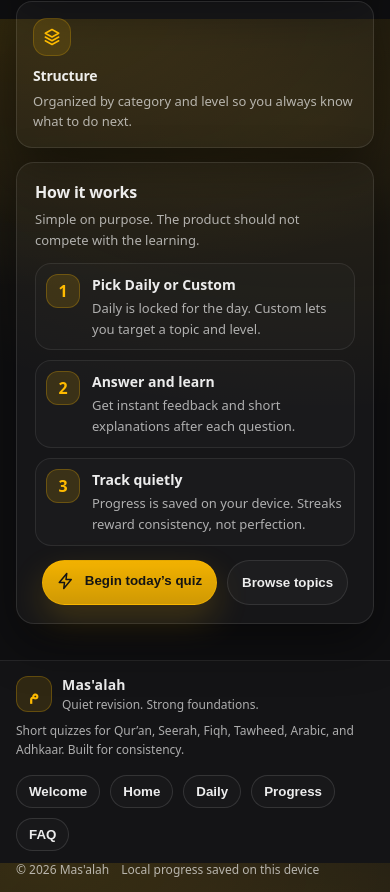
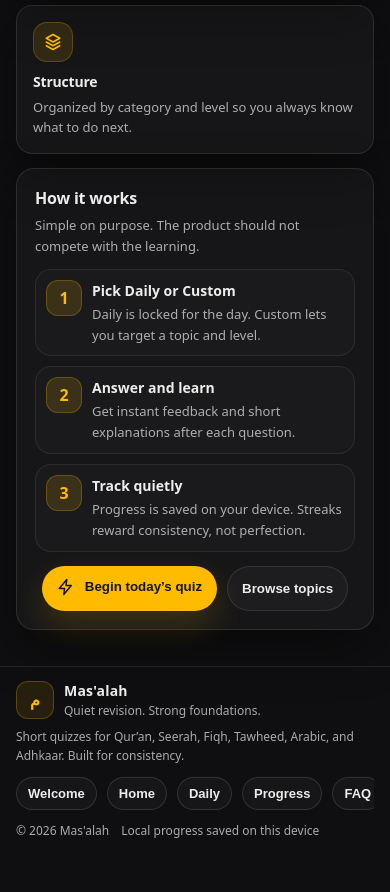
Before and after one commit to kaatibyusuf/mas-alah, a plain HTML site: page index.html in a window 390 px wide. Shown: the part 825-1717 px from the top of the page. After the commit the page ends 1678 px from the top, so only its background shows below. Drawn offline with Linux system fonts and the light colour scheme.

Commit message:
Flatten UI theme and make footer navigation responsive

```diff
--- a/styles/main.css
+++ b/styles/main.css
@@ -1,48 +1,38 @@
 :root{
-  /* Brand */
   --bg:#0F0F11;
   --gold:#FFBB00;
 
-  /* Surfaces */
   --surface: rgba(255,255,255,.04);
   --surface-2: rgba(255,255,255,.06);
   --border: rgba(255,255,255,.10);
 
-  /* Text */
   --text: rgba(255,255,255,.92);
   --muted: rgba(255,255,255,.65);
   --muted2: rgba(255,255,255,.50);
 
-  /* Shape + elevation */
   --radius: 18px;
   --radius2: 14px;
+
   --shadow: 0 18px 50px rgba(0,0,0,.45);
   --shadow2: 0 24px 70px rgba(0,0,0,.55);
 
-  /* Status */
   --good:#24c26a;
   --bad:#ff4d6d;
   --warn:#ffbb00;
 
   --wrap: 1100px;
   --pad: clamp(16px, 3vw, 28px);
-  --ease-warm: cubic-bezier(.2,.9,.2,1);
 }
-
-*{ box-sizing:border-box; }
-html,body{ height:100%; }
 
 body{
   margin:0;
   font-family: ui-sans-serif, system-ui, -apple-system, Segoe UI, Roboto, Arial;
-  background:
-    radial-gradient(900px 450px at 10% 0%, rgba(255,187,0,.12) 0%, rgba(255,187,0,0) 60%),
-    radial-gradient(900px 450px at 80% 12%, rgba(255,187,0,.08) 0%, rgba(255,187,0,0) 65%),
-    var(--bg);
+  background: var(--bg); /* flat */
   color: var(--text);
   -webkit-font-smoothing: antialiased;
   text-rendering: optimizeLegibility;
 }
+
 
 .wrap{
   width:min(var(--wrap), calc(100% - (var(--pad) * 2)));
@@ -628,12 +618,12 @@ select:focus, textarea:focus{
 /* =======================
    Footer (dark premium)
 ======================= */
+/* Footer (adaptive, no gradients) */
 .footer{
   margin-top: 18px;
   padding: 14px 0;
-  background: rgba(255,255,255,.02);
-  border-top: 1px solid rgba(255,255,255,.08);
-  box-shadow: none;
+  background: var(--bg);              /* flat */
+  border-top: 1px solid var(--border);
 }
 
 .footer-inner{
@@ -644,8 +634,11 @@ select:focus, textarea:focus{
   flex-wrap:wrap;
 }
 
-.footer-left{ max-width: 560px; }
+.footer-left{
+  max-width: 560px;
+}
 
+/* Brand */
 .footer-brand{
   display:flex;
   align-items:center;
@@ -660,7 +653,7 @@ select:focus, textarea:focus{
   place-items:center;
   font-weight: 900;
   border: 1px solid rgba(255,187,0,.25);
-  background: rgba(255,187,0,.12);
+  background: rgba(255,187,0,.10);   /* flat tint */
   color: var(--gold);
 }
 
@@ -685,6 +678,7 @@ select:focus, textarea:focus{
   color: var(--muted);
 }
 
+/* Right column */
 .footer-right{
   min-width: 280px;
   display:grid;
@@ -692,28 +686,35 @@ select:focus, textarea:focus{
   justify-items:end;
 }
 
+/* Buttons: adaptive + scroll on small screens */
 .footer-links{
   display:flex;
   gap: 10px;
-  flex-wrap:wrap;
+  flex-wrap:wrap;                    /* desktop default */
   justify-content:flex-end;
 }
 
+/* Footer pills (flat, no gradients) */
 .footer-link{
   padding: 8px 12px;
   border-radius: 999px;
   border: 1px solid rgba(255,255,255,.12);
-  background: rgba(255,255,255,.02);
+  background: rgba(255,255,255,.03); /* flat */
   color: var(--text);
   font-weight: 850;
   cursor: pointer;
   transition: background .12s ease, border-color .12s ease, transform .12s ease;
+  white-space: nowrap;               /* prevents ugly wrapping inside button */
 }
 .footer-link:hover{
-  background: rgba(255,187,0,.10);
-  border-color: rgba(255,187,0,.22);
+  background: rgba(255,255,255,.06);
+  border-color: rgba(255,255,255,.18);
 }
 .footer-link:active{ transform: translateY(1px); }
+.footer-link:focus-visible{
+  outline: 2px solid rgba(255,187,0,.55);
+  outline-offset: 2px;
+}
 
 .footer-meta{
   display:flex;
@@ -722,6 +723,41 @@ select:focus, textarea:focus{
   justify-content:flex-end;
   font-size: 12px;
   color: var(--muted2);
+}
+
+/* Tablet: balance layout */
+@media (max-width: 980px){
+  .footer-right{
+    justify-items:start;
+    min-width: 0;
+  }
+  .footer-links,
+  .footer-meta{
+    justify-content:flex-start;
+  }
+}
+
+/* Mobile: single-row scrollable pills, not stacked */
+@media (max-width: 720px){
+  .footer-inner{
+    gap: 12px;
+  }
+
+  .footer-links{
+    width: 100%;
+    flex-wrap: nowrap;               /* key change */
+    overflow-x: auto;
+    -webkit-overflow-scrolling: touch;
+    padding-bottom: 2px;
+  }
+  .footer-links::-webkit-scrollbar{
+    height: 0;                       /* hide scrollbar on mobile */
+  }
+
+  .footer-link{
+    padding: 8px 11px;
+    font-size: 13px;
+  }
 }
 
 @media (max-width: 720px){
@@ -817,3 +853,23 @@ select:focus, textarea:focus{
 
   main.wrap{ padding-top: 10px; }
 }
+/* Kill gradients everywhere */
+.card{ background: var(--surface); }
+.card .card{ background: var(--surface); }
+
+.topbar{
+  background: rgba(15,15,17,.92); /* flat glass, no gradient */
+  backdrop-filter: blur(14px);
+  -webkit-backdrop-filter: blur(14px);
+}
+
+.welcome-hero{ background: var(--surface); }
+
+/* Primary button: flat gold (no gradient) */
+.primary{
+  background: var(--gold);
+  border: 1px solid rgba(255,187,0,.45);
+  color:#141414;
+  box-shadow: 0 14px 34px rgba(255,187,0,.18);
+}
+.timeBar{ background: var(--gold); }
```
